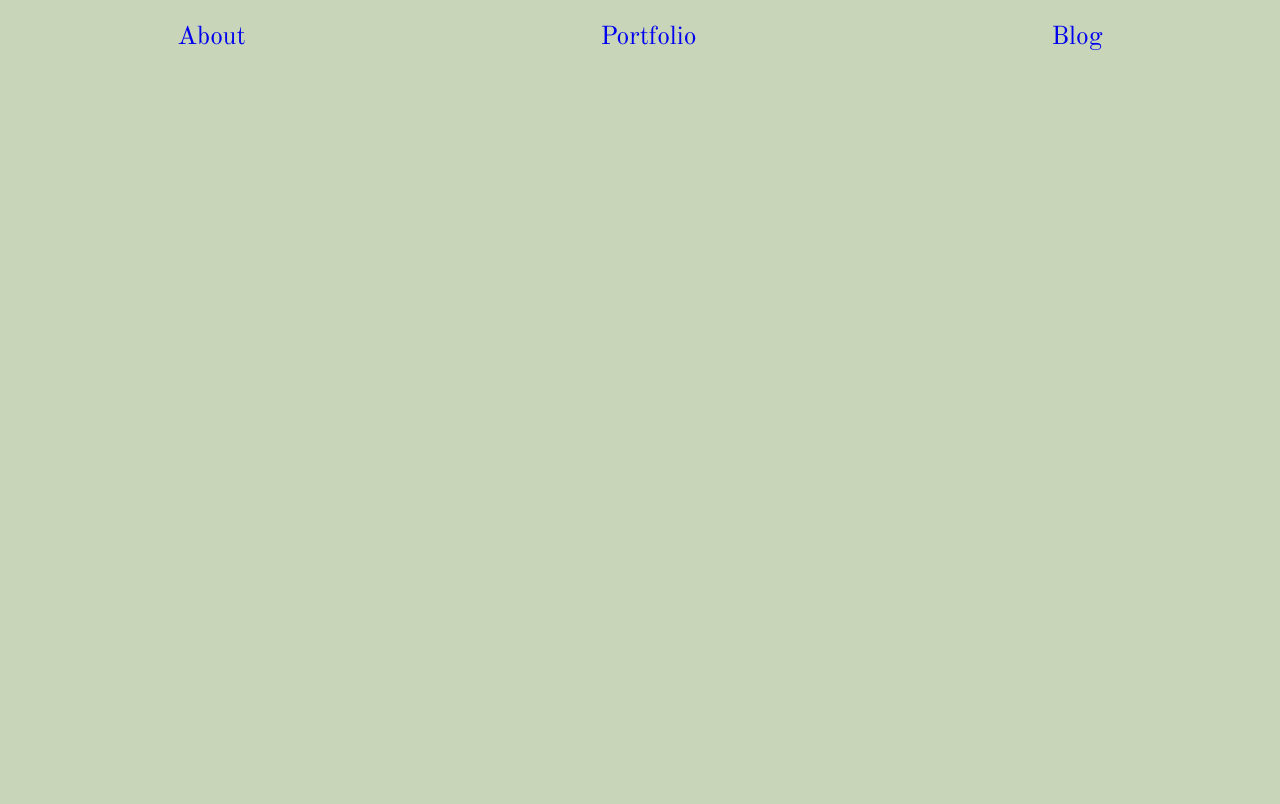
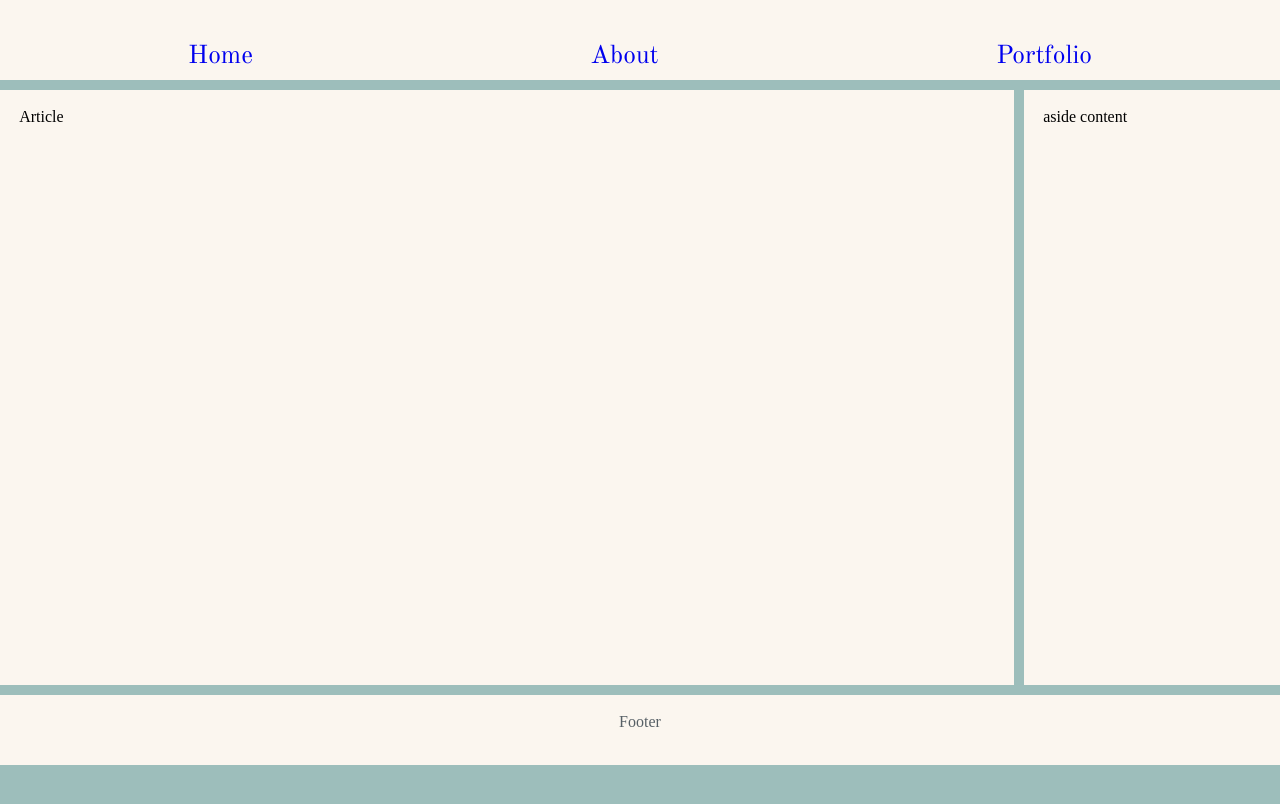
Before and after one commit to BNMoyers/Britt-Codes, a website: page blog-home.html in a window 1280 px wide. Drawn offline with nearby package versions, Linux system fonts and the light colour scheme.

Commit message:
created layout for blog landing page.

```diff
--- a/blog-home.html
+++ b/blog-home.html
@@ -8,20 +8,32 @@
   <meta name="Britt's Blog" content="Blog of full stack web developer Britt Moyers">
   <link rel="stylesheet" href="css/index.css">
   <meta name="viewport" content="width=device-width, initial-scale=1">
-  <link href="https://fonts.googleapis.com/css?family=Old+Standard+TT|Shadows+Into+Light&display=swap" rel="stylesheet">
+  <link href="https://fonts.googleapis.com/css?family=Old+Standard+TT|Shadows+Into+Light&display=swap" rel="stylesheet" href="/css/index.css">
 
 </head>
 
-<body>
-    <nav>
-        <!-- I want this to be a floating nav bar -->
-        <ul>
-          <li><a href="about.html">About</a></li>
-          <li><a href="portfolio-home.html">Portfolio</a></li>
-          <li><a href="blog-home.html">Blog</a></li>
+<body id= 'blog-page'>
 
-        </ul>
-      </nav>
+  <header id = 'blog-header'><nav>
+      <!-- I want this to be a floating nav bar -->
+      <ul>
+          <li><a href="index.html">Home</a></li>
+        <li><a href="about.html">About</a></li>
+        <li><a href="portfolio-home.html">Portfolio</a></li>
+
+
+      </ul>
+    </nav></header>
+
+
+
+      <article id= 'main-article' class = 'blog-post'>
+        Article
+      </article>
+      <aside id='blog-aside'>
+        aside content
+      </aside>
+      <footer>Footer</footer>
   <script src="js/about.js"></script>
 </body>
 </html>
--- /dev/null
+++ b/less/blog.less
@@ -0,0 +1,29 @@
+#blog-page{
+    display: grid;
+    grid-template-areas:
+    'header header'
+    'article aside'
+    'footer footer';
+    grid-template-rows: 80px 1fr 70px 25px;
+    grid-template-columns: 1fr 20%;
+    grid-row-gap: 10px;
+    grid-column-gap: 10px;
+    height: 100vh;
+    margin: 0;
+    background: @cambridge-blue;
+  }
+  header, footer, article, aside, div{
+      padding: 1.2em;
+      background: @seashell;
+  }
+
+  #blog-header {
+      grid-area: header;
+  }
+
+  footer {
+      grid-area: footer;
+  }
+#main-article {
+    grid-area: article;
+}
--- a/less/index.less
+++ b/less/index.less
@@ -5,3 +5,4 @@
 @import "nav.less";
 @import "footer.less";
 @import "home.less";
+@import "blog.less";
--- a/less/reset.less
+++ b/less/reset.less
@@ -22,6 +22,7 @@ time, mark, audio, video {
 	font-size: 62.5%;
 	font: inherit;
 	vertical-align: baseline;
+	text-decoration: unset;
 }
 /* HTML5 display-role reset for older browsers */
 article, aside, details, figcaption, figure,
```
Also changed, not shown: portfolio-home.html (+13 -0 lines), css/index.css.
